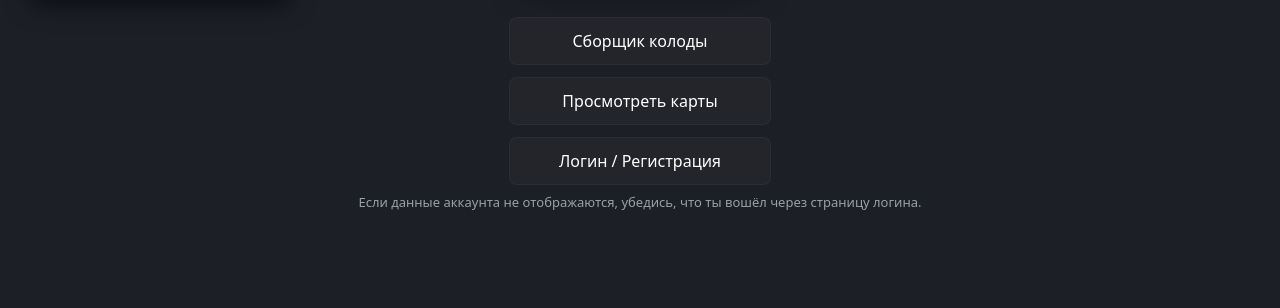
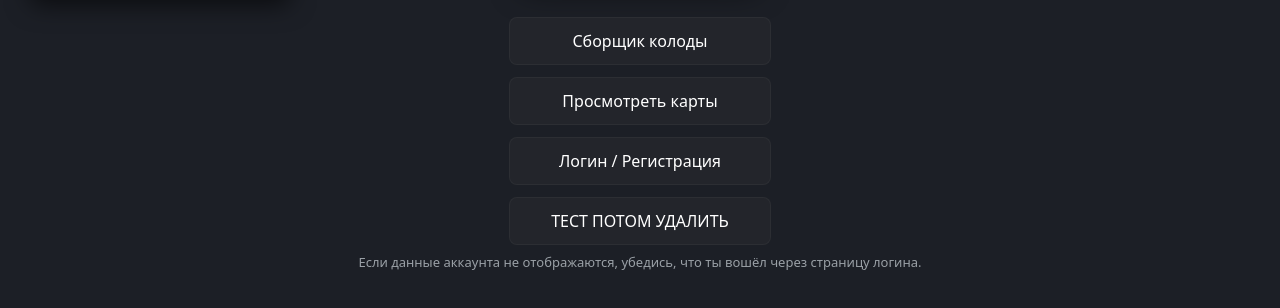
Before and after one commit to IvanSotnikov58/JavaProject, a plain HTML site: page index.html in a window 1280 px wide. Shown: the part 252-560 px from the top of the page. Drawn offline with Linux system fonts and the light colour scheme.

Commit message:
изменил меню, добавив дев кнопку для быстрого матча

```diff
--- a/index.html
+++ b/index.html
@@ -132,6 +132,7 @@
                 <a class="menu-btn" href="/deckbuilder.html">Сборщик колоды</a>
                 <a class="menu-btn" href="/cards.html">Просмотреть карты</a>
                 <a class="menu-btn" href="/login.html">Логин / Регистрация</a>
+                <a class="menu-btn" href="/arena.html">ТЕСТ ПОТОМ УДАЛИТЬ</a>
             </div>
 
             <div class="note">Если данные аккаунта не отображаются, убедись, что ты вошёл через страницу логина.</div>
```
